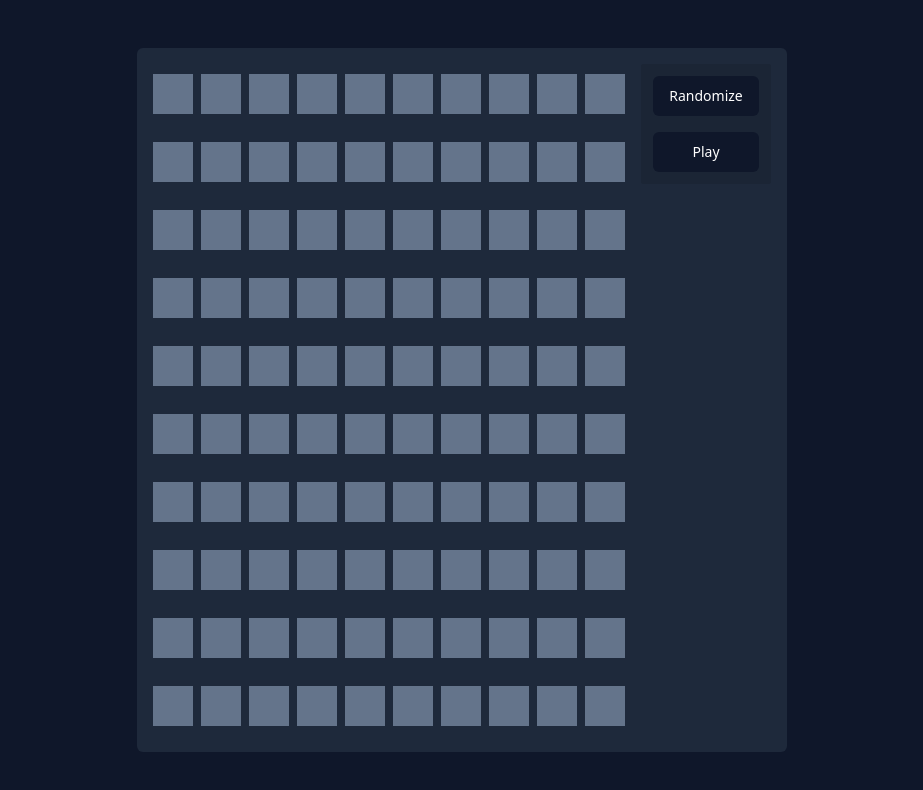
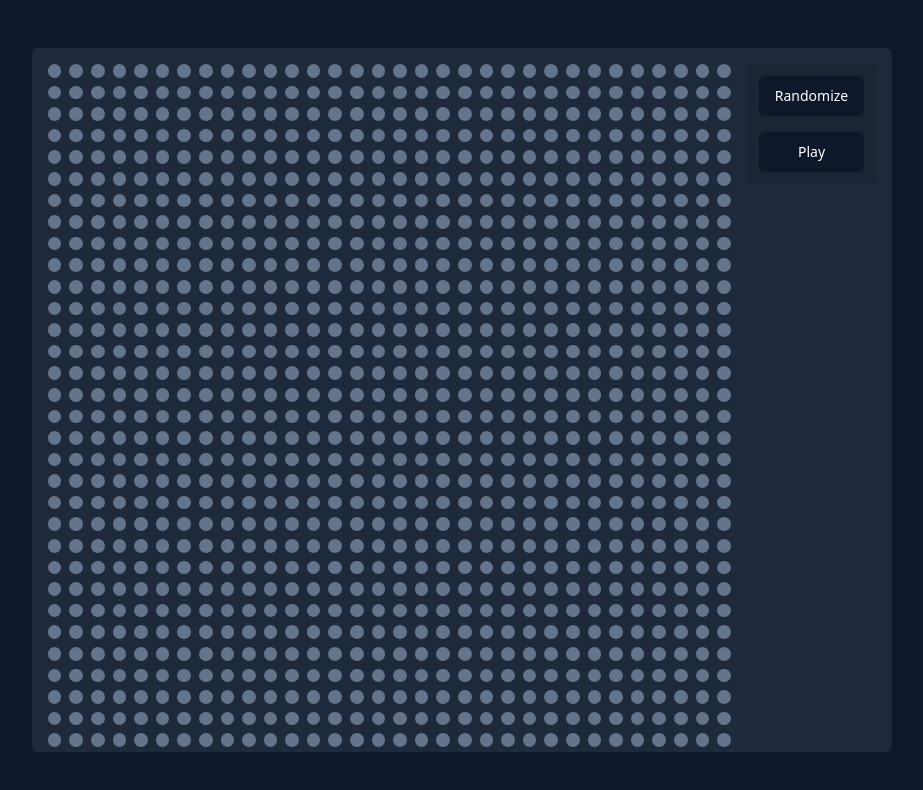
Before and after one commit to wellserrano/conwaysgol, a Next.js app: page / in a window 1280 px wide. Shown: the top 790 px of the page, without its empty margins (178-1101 px from the left). Built offline with nearby package versions, Linux system fonts and the light colour scheme.

Commit message:
feat: cell sizes correspond to number of cols

```diff
--- a/src/app/components/Board.tsx
+++ b/src/app/components/Board.tsx
@@ -32,10 +32,12 @@ const Board = forwardRef<HTMLDivElement, BoardProps>(
 ({className, ...props}, ref) => {
   const [gridArray, setGridArray] = useState<boolean[][] | null>(null)
   const [isGameActive, setIsGameActive] = useState<boolean>(false)
+  const [gridSize, setGridSize] = useState<{rows: number, cols: number}>({rows: 32, cols: 32})
 
-  const grid = new Grid(10,10)
+  const grid = new Grid(gridSize.rows, gridSize.cols)
 
-  const { columns, matrix } = grid.getGridSpecs()
+  const { columns, rows, matrix } = grid.getGridSpecs()
+
 
   const shuffleGrid = () => {
     const newMatrix = grid.randomize()
@@ -116,7 +118,6 @@ const Board = forwardRef<HTMLDivElement, BoardProps>(
       nextStep()
     }, 250)
 
-
     if (!isGameActive) return clearTimeout(running)
 
   }, [isGameActive, gridArray])
@@ -133,9 +134,11 @@ const Board = forwardRef<HTMLDivElement, BoardProps>(
     {...props}
     >
       <div
-        className='grid max-w-fit min-w-max justify-items-center items-center gap-2 gap-x-2'
-        style={{gridTemplateColumns: `repeat(${columns},minmax(0,1fr))`}}
+        className='grid justify-items-center items-center gap-2'
+        style={{gridTemplateColumns: `repeat(${columns},1fr)`, gridTemplateRows: `repeat(${rows},1fr)`}}
       >
+
+
         {
           gridArray &&
           gridArray.map( (row, i) => {
@@ -145,16 +148,22 @@ const Board = forwardRef<HTMLDivElement, BoardProps>(
                 <div
                   key={'Cell'+String(i)+String(j)}
                   className={clsx(
-                    ["flex justify-center items-center w-10 h-10 max-w-10 max-h-10 transition-all", {
+                    [`flex justify-center items-center transition-all rounded-full`, {
                       "bg-red-700" : isAlive,
                       "bg-slate-500" : !isAlive,
                       "hover:cursor-default": isGameActive,
-                      "hover:cursor-pointer hover:opacity-80" : !isGameActive
+                      "hover:cursor-pointer hover:opacity-80" : !isGameActive,
+                    }, {
+                      // cell sizes based
+                      "h-10 w-10 gap-x-2 gap-y-2": gridSize.cols === 12,
+                      "h-[1.875rem] w-[1.875rem] gap-x-1 gap-y-1": gridSize.cols === 15,
+                      "h-[1.25rem] w-[1.25rem] gap-x-1 gap-y-1": gridSize.cols === 24,
+                      "h-[0.85rem] w-[0.85rem] gap-x-1 gap-y-1": gridSize.cols === 32,
                     }]
                   )}
                   onClick={() => handleCellClick(coordinates) }
                 >
-                  {/* debug p */}
+                  {/* debug coordinates */}
                   {/* <p className='text-xs'>{`${i},${j}`}</p>  */}
                 </div>
               )
```
